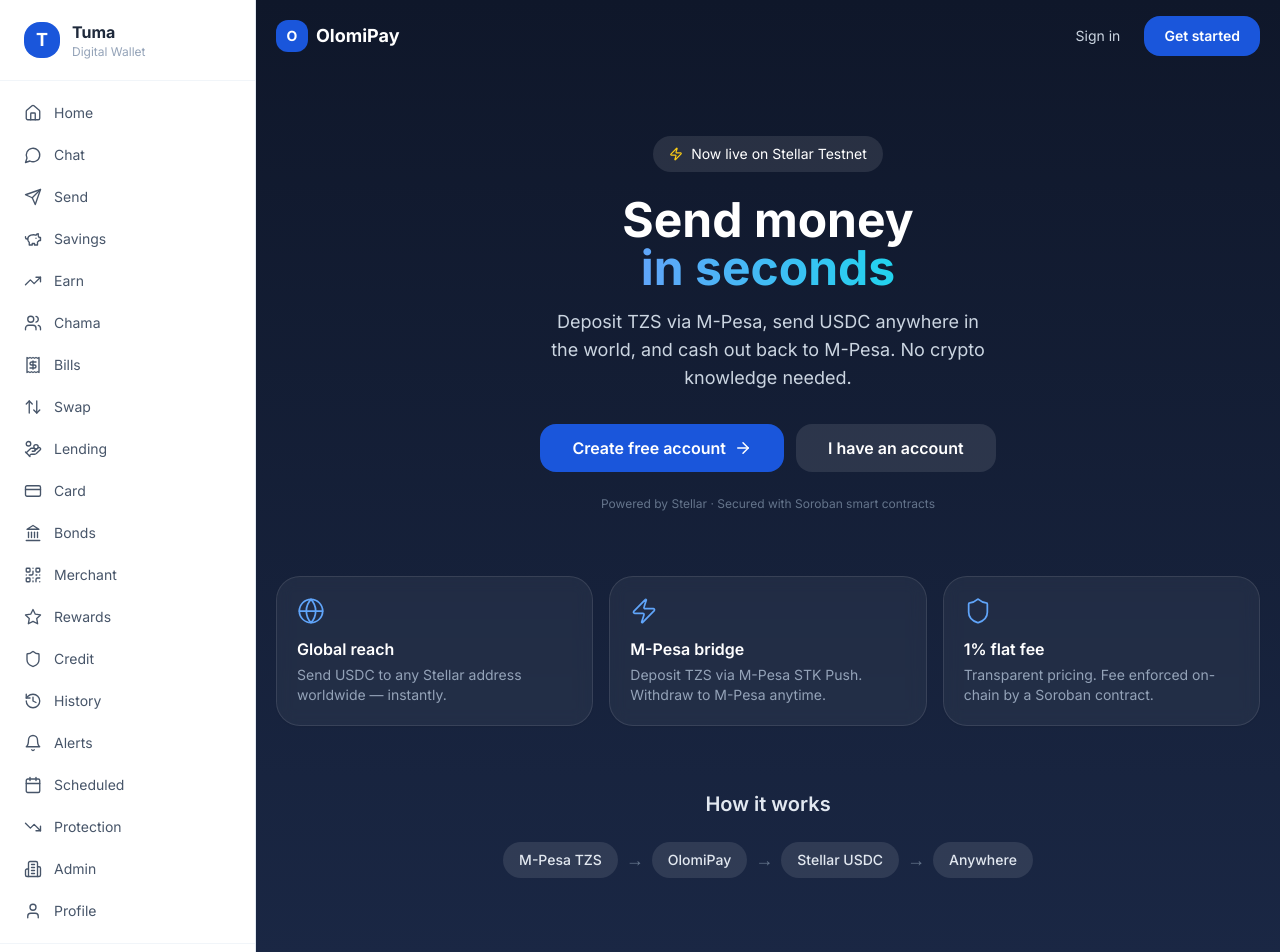
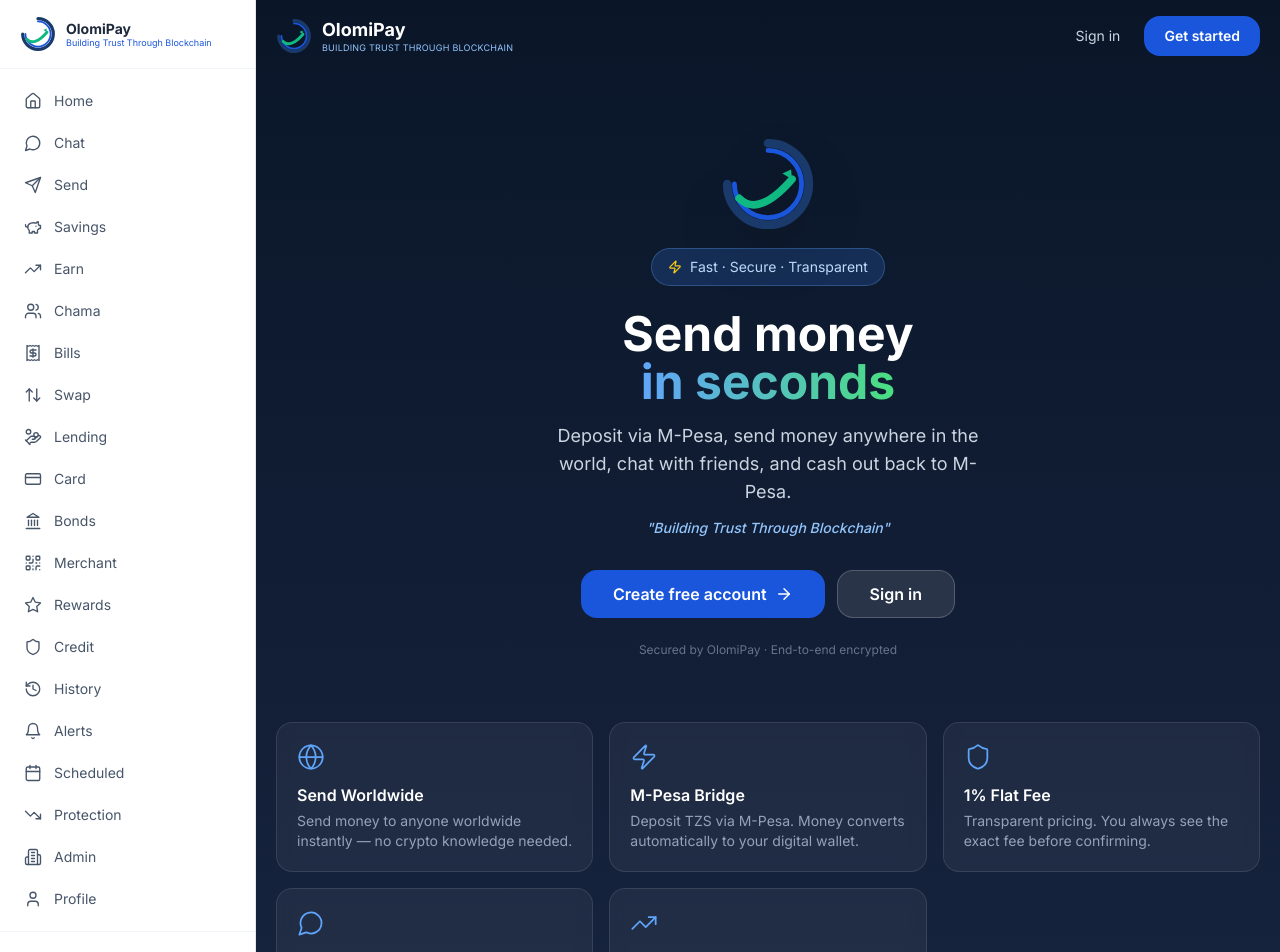
Before and after one commit to godvilconsult-bit/olomipay, a Next.js app in the folder frontend/: page / in a window 1280 px wide. Shown: the top 952 px of the page. Built offline with nearby package versions, Linux system fonts and the light colour scheme.

Commit message:
Rebrand: OlomiPay logo, tagline, remove Stellar refs, full fee breakdown, Olomi Wallet

```diff
--- a/frontend/app/auth/register/page.tsx
+++ b/frontend/app/auth/register/page.tsx
@@ -41,7 +41,7 @@
     try {
       const data = await auth.register(phone, pin, name);
       setTokens(data.accessToken, data.refreshToken);
-      toast.success(`Welcome to Tuma, ${name || 'friend'}! 🎉`);
+      toast.success(`Welcome to OlomiPay, ${name || 'friend'}! 🎉`);
       router.push('/dashboard');
     } catch (err: any) {
       toast.error(err.message ?? 'Registration failed. Please try again.');
--- a/frontend/app/join/page.tsx
+++ b/frontend/app/join/page.tsx
@@ -7,7 +7,7 @@
 function JoinContent() {
   const params   = useSearchParams();
   const ref      = params.get('ref') ?? '';
-  const fromName = params.get('from') ?? 'A Tuma user';
+  const fromName = params.get('from') ?? 'A OlomiPay user';
   const [inviter, setInviter] = useState(fromName);
 
   useEffect(() => {
@@ -28,7 +28,7 @@
         <div className="w-16 h-16 bg-primary rounded-2xl flex items-center justify-center text-white text-3xl font-bold mx-auto mb-4">T</div>
         <div className="mb-6">
           <div className="w-14 h-14 bg-primary/10 rounded-full flex items-center justify-center mx-auto mb-3 text-2xl">👋</div>
-          <h1 className="text-xl font-bold text-slate-800 mb-2">{inviter} invited you to Tuma!</h1>
+          <h1 className="text-xl font-bold text-slate-800 mb-2">{inviter} invited you to OlomiPay!</h1>
           <p className="text-slate-500 text-sm leading-relaxed">
             Tuma is the all-in-one app for sending money, chatting with friends, and running your business.
           </p>
@@ -53,7 +53,7 @@
         <Link href="/auth/login" className="block text-sm text-slate-400 hover:text-primary transition-colors">
           Already have an account? Sign in
         </Link>
-        <p className="text-xs text-slate-300 mt-4">Tuma · Secure · Fast</p>
+        <p className="text-xs text-slate-300 mt-4">OlomiPay · Secure · Fast</p>
       </div>
     </div>
   );
--- a/frontend/app/layout.tsx
+++ b/frontend/app/layout.tsx
@@ -4,8 +4,8 @@
 import './globals.css';
 
 export const metadata: Metadata = {
-  title:       'OlomiPay — Send money instantly',
-  description: 'Bridge M-Pesa Tanzania with global Stellar payments. Send TZS, receive USDC worldwide.',
+  title:       'OlomiPay — Building Trust Through Blockchain',
+  description: 'OlomiPay — Send money instantly via M-Pesa, chat with friends, earn interest. Building Trust Through Blockchain.',
   manifest:    '/manifest.json',
   appleWebApp: {
     capable:           true,
--- a/frontend/app/page.tsx
+++ b/frontend/app/page.tsx
@@ -1,14 +1,18 @@
 import Link from 'next/link';
-import { ArrowRight, Zap, Globe, Shield } from 'lucide-react';
+import Image from 'next/image';
+import { ArrowRight, Zap, Globe, Shield, MessageCircle, TrendingUp } from 'lucide-react';
 
 export default function LandingPage() {
   return (
-    <main className="min-h-screen bg-gradient-to-b from-[#0f172a] to-[#1a2744] text-white flex flex-col">
+    <main className="min-h-screen bg-gradient-to-b from-[#0a1628] to-[#1a2744] text-white flex flex-col">
       {/* Nav */}
       <nav className="flex items-center justify-between px-5 py-4 max-w-5xl mx-auto w-full">
-        <div className="flex items-center gap-2">
-          <div className="w-8 h-8 rounded-xl bg-primary flex items-center justify-center font-bold text-white text-sm">O</div>
-          <span className="font-bold text-lg">OlomiPay</span>
+        <div className="flex items-center gap-2.5">
+          <img src="/logo.svg" alt="OlomiPay" className="w-9 h-9" />
+          <div>
+            <p className="font-bold text-lg leading-tight">OlomiPay</p>
+            <p className="text-[9px] text-blue-300 leading-tight tracking-wide uppercase">Building Trust Through Blockchain</p>
+          </div>
         </div>
         <div className="flex items-center gap-3">
           <Link href="/auth/login" className="text-sm text-slate-300 hover:text-white transition-colors px-3 py-2">
@@ -22,21 +26,27 @@
 
       {/* Hero */}
       <section className="flex-1 flex flex-col items-center justify-center text-center px-5 py-16 max-w-2xl mx-auto">
-        <div className="inline-flex items-center gap-2 bg-white/10 rounded-full px-4 py-2 text-sm mb-6">
-          <Zap size={14} className="text-yellow-400" />
-          <span>Now live on Stellar Testnet</span>
+        {/* Logo big */}
+        <div className="mb-6">
+          <img src="/logo.svg" alt="OlomiPay" className="w-24 h-24 mx-auto mb-4 drop-shadow-2xl" />
+          <div className="inline-flex items-center gap-2 bg-blue-500/20 border border-blue-400/30 rounded-full px-4 py-2 text-sm">
+            <Zap size={14} className="text-yellow-400" />
+            <span className="text-blue-200">Fast · Secure · Transparent</span>
+          </div>
         </div>
 
         <h1 className="text-4xl sm:text-5xl font-bold leading-tight mb-4">
           Send money<br />
-          <span className="text-transparent bg-clip-text bg-gradient-to-r from-blue-400 to-cyan-400">
+          <span className="text-transparent bg-clip-text bg-gradient-to-r from-blue-400 to-green-400">
             in seconds
           </span>
         </h1>
 
-        <p className="text-lg text-slate-300 mb-8 max-w-md">
-          Deposit TZS via M-Pesa, send USDC anywhere in the world, and cash out
-          back to M-Pesa. No crypto knowledge needed.
+        <p className="text-lg text-slate-300 mb-3 max-w-md">
+          Deposit via M-Pesa, send money anywhere in the world, chat with friends, and cash out back to M-Pesa.
+        </p>
+        <p className="text-sm text-blue-300 mb-8 font-medium italic">
+          "Building Trust Through Blockchain"
         </p>
 
         <div className="flex flex-col sm:flex-row gap-3 w-full sm:w-auto">
@@ -44,38 +54,27 @@
             Create free account
             <ArrowRight size={18} />
           </Link>
-          <Link href="/auth/login" className="btn-secondary text-base px-8 bg-white/10 text-white hover:bg-white/20">
-            I have an account
+          <Link href="/auth/login" className="btn-secondary text-base px-8 bg-white/10 text-white hover:bg-white/20 border border-white/20">
+            Sign in
           </Link>
         </div>
 
-        {/* Trust indicators */}
         <p className="text-xs text-slate-500 mt-6">
-          Powered by Stellar · Secured with Soroban smart contracts
+          Secured by OlomiPay · End-to-end encrypted
         </p>
       </section>
 
       {/* Features */}
-      <section className="px-5 pb-16 max-w-5xl mx-auto w-full">
+      <section className="px-5 pb-12 max-w-5xl mx-auto w-full">
         <div className="grid sm:grid-cols-3 gap-4">
           {[
-            {
-              icon: Globe,
-              title: 'Global reach',
-              desc:  'Send USDC to any Stellar address worldwide — instantly.',
-            },
-            {
-              icon: Zap,
-              title: 'M-Pesa bridge',
-              desc:  'Deposit TZS via M-Pesa STK Push. Withdraw to M-Pesa anytime.',
-            },
-            {
-              icon: Shield,
-              title: '1% flat fee',
-              desc:  'Transparent pricing. Fee enforced on-chain by a Soroban contract.',
-            },
+            { icon: Globe,          title: 'Send Worldwide',    desc: 'Send money to anyone worldwide instantly — no crypto knowledge needed.' },
+            { icon: Zap,            title: 'M-Pesa Bridge',     desc: 'Deposit TZS via M-Pesa. Money converts automatically to your digital wallet.' },
+            { icon: Shield,         title: '1% Flat Fee',       desc: 'Transparent pricing. You always see the exact fee before confirming.' },
+            { icon: MessageCircle,  title: 'Chat & Pay',        desc: 'Chat with contacts and send money directly in the conversation.' },
+            { icon: TrendingUp,     title: 'Earn Interest',     desc: 'Save your money and earn daily interest on your balance.' },
           ].map(({ icon: Icon, title, desc }) => (
-            <div key={title} className="card bg-white/5 dark:bg-white/5 backdrop-blur border border-white/10">
+            <div key={title} className="rounded-2xl bg-white/5 backdrop-blur border border-white/10 p-5">
               <Icon size={28} className="text-blue-400 mb-3" strokeWidth={1.5} />
               <h3 className="font-semibold text-white mb-1">{title}</h3>
               <p className="text-sm text-slate-400">{desc}</p>
@@ -84,23 +83,23 @@
         </div>
       </section>
 
-      {/* Flow diagram */}
+      {/* How it works */}
       <section className="px-5 pb-20 max-w-2xl mx-auto w-full text-center">
         <h2 className="text-xl font-semibold mb-6 text-slate-200">How it works</h2>
         <div className="flex items-center justify-center gap-2 flex-wrap">
-          {['M-Pesa TZS', '→', 'OlomiPay', '→', 'Stellar USDC', '→', 'Anywhere'].map((step, i) => (
-            <span
-              key={i}
-              className={step === '→'
-                ? 'text-slate-500 text-lg'
-                : 'bg-white/10 rounded-full px-4 py-2 text-sm font-medium text-slate-200'
-              }
-            >
+          {['M-Pesa', '→', 'Olomi Wallet', '→', 'Send / Save / Chat', '→', 'Cash Out'].map((step, i) => (
+            <span key={i} className={step === '→' ? 'text-slate-500 text-lg' :
+              'bg-white/10 rounded-full px-4 py-2 text-sm font-medium text-slate-200'}>
               {step}
             </span>
           ))}
         </div>
       </section>
+
+      {/* Footer */}
+      <div className="text-center pb-8 text-xs text-slate-600">
+        © 2026 OlomiPay · Building Trust Through Blockchain
+      </div>
     </main>
   );
 }
--- a/frontend/app/profile/page.tsx
+++ b/frontend/app/profile/page.tsx
@@ -3,7 +3,7 @@
 import { useState, useEffect, useRef } from 'react';
 import { useRouter } from 'next/navigation';
 import toast from 'react-hot-toast';
-import { ArrowLeft, Copy, LogOut, Shield, Camera, Wallet, ExternalLink, RefreshCw, Edit2, Check } from 'lucide-react';
+import { ArrowLeft, Copy, LogOut, Shield, Camera, Wallet, RefreshCw, Edit2, Check } from 'lucide-react';
 import BottomNav from '../../components/BottomNav';
 import { auth, clearTokens } from '../../lib/api';
 
@@ -173,78 +173,74 @@
           </div>
         </div>
 
-        {/* ── Stellar Wallet ── */}
+        {/* ── Olomi Wallet ── */}
         <div className="bg-white dark:bg-slate-800 rounded-3xl p-5 space-y-4">
           <div className="flex items-center gap-2 mb-1">
             <Wallet size={18} className="text-primary" />
-            <h3 className="font-semibold">Stellar Wallet</h3>
-            <span className={`ml-auto text-xs px-2 py-0.5 rounded-full font-medium ${
-              wallet?.network === 'mainnet' ? 'bg-green-100 text-green-700' : 'bg-amber-100 text-amber-700'
-            }`}>
-              {wallet?.network === 'mainnet' ? 'Mainnet' : 'Testnet'}
-            </span>
+            <h3 className="font-semibold">Olomi Wallet</h3>
+            <span className="ml-auto text-xs px-2 py-0.5 rounded-full font-medium bg-green-100 text-green-700">Active</span>
           </div>
 
           {/* Balances */}
           <div className="grid grid-cols-2 gap-3">
             <div className="bg-slate-50 dark:bg-slate-700 rounded-2xl p-3 text-center">
-              <p className="text-xs text-slate-400 mb-1">USDC Balance</p>
+              <p className="text-xs text-slate-400 mb-1">USD Balance</p>
               <p className="font-bold text-lg">${parseFloat(wallet?.balance?.usdc ?? '0').toFixed(2)}</p>
             </div>
             <div className="bg-slate-50 dark:bg-slate-700 rounded-2xl p-3 text-center">
-              <p className="text-xs text-slate-400 mb-1">XLM Balance</p>
+              <p className="text-xs text-slate-400 mb-1">Coins Balance</p>
               <p className="font-bold text-lg">{parseFloat(wallet?.balance?.xlm ?? '0').toFixed(2)}</p>
             </div>
           </div>
 
-          {/* Wallet address */}
+          {/* Wallet ID — no Stellar mention */}
           <div className="bg-slate-50 dark:bg-slate-700 rounded-2xl p-3">
-            <p className="text-xs text-slate-400 mb-1">Your Stellar Address</p>
+            <p className="text-xs text-slate-400 mb-1">Your Wallet ID</p>
             <p className="font-mono text-xs text-slate-600 dark:text-slate-300 break-all leading-relaxed">
               {wallet?.address}
             </p>
             <div className="flex gap-2 mt-2">
               <button onClick={copyAddress}
                 className="flex items-center gap-1.5 text-xs text-primary font-semibold bg-primary/10 px-3 py-1.5 rounded-xl">
-                <Copy size={12} /> Copy
+                <Copy size={12} /> Copy ID
               </button>
-              <a href={wallet?.explorerUrl} target="_blank" rel="noopener noreferrer"
-                className="flex items-center gap-1.5 text-xs text-slate-500 font-semibold bg-slate-100 dark:bg-slate-600 px-3 py-1.5 rounded-xl">
-                <ExternalLink size={12} /> Explorer
-              </a>
-              {wallet?.network === 'testnet' && !wallet?.funded && (
+              {wallet?.network === 'testnet' && (
                 <button onClick={fundWallet}
                   className="flex items-center gap-1.5 text-xs text-amber-600 font-semibold bg-amber-50 px-3 py-1.5 rounded-xl ml-auto">
-                  <RefreshCw size={12} /> Fund (testnet)
+                  <RefreshCw size={12} /> Activate
                 </button>
               )}
             </div>
           </div>
 
           <p className="text-xs text-slate-400 text-center">
-            Your wallet address is automatically linked to {user?.phone}
+            Your Olomi Wallet is linked to {user?.phone}
           </p>
         </div>
 
-        {/* ── M-Pesa → USDC/XLM info ── */}
-        <div className="bg-gradient-to-r from-green-500 to-emerald-600 rounded-3xl p-5 text-white">
-          <h3 className="font-bold mb-1">M-Pesa → USDC / XLM</h3>
+        {/* ── M-Pesa → Olomi Wallet info ── */}
+        <div className="bg-gradient-to-r from-[#1a3a6b] to-[#1a56db] rounded-3xl p-5 text-white">
+          <div className="flex items-center gap-2 mb-2">
+            <img src="/logo.svg" alt="" className="w-6 h-6" />
+            <h3 className="font-bold">M-Pesa → Olomi Wallet</h3>
+          </div>
           <p className="text-sm text-white/80 mb-3">
-            When you deposit via M-Pesa, your TZS is automatically converted to USDC in your Stellar wallet. You can then swap USDC → XLM anytime.
+            Deposit via M-Pesa and your money is instantly available in your Olomi Wallet. Send, save, or convert anytime.
           </p>
           <div className="space-y-2">
-            <div className="flex items-center gap-2 bg-white/20 rounded-xl p-2.5 text-sm">
-              <span>1.</span><span>Go to <strong>Deposit</strong> → enter amount → pay via M-Pesa STK push</span>
-            </div>
-            <div className="flex items-center gap-2 bg-white/20 rounded-xl p-2.5 text-sm">
-              <span>2.</span><span>TZS automatically converts to <strong>USDC</strong> in your wallet</span>
-            </div>
-            <div className="flex items-center gap-2 bg-white/20 rounded-xl p-2.5 text-sm">
-              <span>3.</span><span>Use <strong>Swap</strong> to convert USDC ↔ XLM on Stellar DEX</span>
-            </div>
+            {[
+              'Go to Deposit → enter amount → pay via M-Pesa',
+              'Money is instantly credited to your Olomi Wallet',
+              'Send to anyone, save for interest, or convert currencies',
+            ].map((s, i) => (
+              <div key={i} className="flex items-center gap-2 bg-white/20 rounded-xl p-2.5 text-sm">
+                <span className="w-5 h-5 bg-white/30 rounded-full flex items-center justify-center text-xs font-bold flex-shrink-0">{i+1}</span>
+                <span>{s}</span>
+              </div>
+            ))}
           </div>
           <button onClick={() => router.push('/deposit')}
-            className="mt-4 w-full bg-white text-green-600 font-bold py-3 rounded-2xl text-sm">
+            className="mt-4 w-full bg-white text-primary font-bold py-3 rounded-2xl text-sm">
             Deposit via M-Pesa →
           </button>
         </div>
--- a/frontend/app/send/page.tsx
+++ b/frontend/app/send/page.tsx
@@ -99,7 +99,7 @@
               <label className="text-sm font-medium text-slate-600 dark:text-slate-400">To</label>
               <input
                 type="text"
-                placeholder="+255712345678 or G... Stellar address"
+                placeholder="+255712345678 or wallet address"
                 value={recipient}
                 onChange={e => setRecipient(e.target.value.trim())}
                 className="input"
@@ -112,8 +112,8 @@
                     : 'text-success'
                 }`}>
                   {recipientType === 'phone'    ? '✓ Tanzania phone number' :
-                   recipientType === 'stellar'  ? '✓ Stellar address'       :
-                   '✗ Not a valid phone or Stellar address'}
+                   recipientType === 'stellar'  ? '✓ Valid wallet address' :
+                   '✗ Not a valid phone or wallet address'}
                 </p>
               )}
             </div>
--- a/frontend/components/BalanceCard.tsx
+++ b/frontend/components/BalanceCard.tsx
@@ -52,58 +52,49 @@
   }
 
   return (
-    <div className="card bg-gradient-to-br from-[#1a56db] to-[#1e40af] text-white relative overflow-hidden">
+    <div className="card bg-gradient-to-br from-[#1a3a6b] to-[#1a56db] text-white relative overflow-hidden">
       {/* Decorative circles */}
       <div className="absolute -top-10 -right-10 w-40 h-40 bg-white/5 rounded-full" />
       <div className="absolute -bottom-8 -left-8 w-32 h-32 bg-white/5 rounded-full" />
+      {/* Logo watermark */}
+      <img src="/logo.svg" alt="" className="absolute -right-4 -bottom-4 w-24 h-24 opacity-10" />
 
       <div className="relative z-10">
         <div className="flex items-center justify-between mb-3">
-          <span className="text-sm font-medium text-white/70">Total Balance</span>
           <div className="flex items-center gap-2">
-            <button
-              onClick={() => load(true)}
-              className="p-1.5 rounded-full hover:bg-white/10 transition-colors min-h-[32px] min-w-[32px] flex items-center justify-center"
-              aria-label="Refresh balance"
-            >
+            <img src="/logo.svg" alt="OlomiPay" className="w-5 h-5" />
+            <span className="text-sm font-medium text-white/80">Olomi Wallet</span>
+          </div>
+          <div className="flex items-center gap-2">
+            <button onClick={() => load(true)}
+              className="p-1.5 rounded-full hover:bg-white/10 min-h-[32px] min-w-[32px] flex items-center justify-center">
               <RefreshCw size={14} className={refreshing ? 'animate-spin' : ''} />
             </button>
-            <button
-              onClick={() => setHidden(h => !h)}
-              className="p-1.5 rounded-full hover:bg-white/10 transition-colors min-h-[32px] min-w-[32px] flex items-center justify-center"
-              aria-label={hidden ? 'Show balance' : 'Hide balance'}
-            >
+            <button onClick={() => setHidden(h => !h)}
+              className="p-1.5 rounded-full hover:bg-white/10 min-h-[32px] min-w-[32px] flex items-center justify-center">
               {hidden ? <EyeOff size={14} /> : <Eye size={14} />}
             </button>
           </div>
         </div>
 
-        {/* Primary balance — USDC */}
+        {/* Primary balance */}
         <div className="mb-1">
           <span className="text-4xl font-bold tracking-tight">
             {hidden ? '••••••' : formatUsdc(usdcNum)}
           </span>
-          <span className="ml-2 text-lg font-medium text-white/70">USDC</span>
+          <span className="ml-2 text-lg font-medium text-white/70">USD</span>
         </div>
 
         {/* TZS equivalent */}
         <div className="text-sm text-white/60 mb-4">
-          ≈ {hidden ? '•••' : formatTzs(tzsEquiv)}
+          ≈ {hidden ? '•••' : formatTzs(tzsEquiv)} TZS
         </div>
 
-        {/* XLM sub-balance */}
+        {/* Coins balance — no Stellar mention */}
         <div className="flex items-center gap-2 text-xs text-white/50">
-          <span>{hidden ? '••' : `${parseFloat(xlm ?? '0').toFixed(2)} XLM`}</span>
+          <span>{hidden ? '••' : `${parseFloat(xlm ?? '0').toFixed(2)} coins`}</span>
           <span>·</span>
-          <span>Stellar Network</span>
-          {publicKey && (
-            <>
-              <span>·</span>
-              <span className="font-mono">
-                {publicKey.slice(0, 4)}...{publicKey.slice(-4)}
-              </span>
-            </>
-          )}
+          <span>OlomiPay · Building Trust Through Blockchain</span>
         </div>
       </div>
     </div>
--- a/frontend/components/Sidebar.tsx
+++ b/frontend/components/Sidebar.tsx
@@ -44,12 +44,12 @@
   return (
     <aside className="hidden lg:flex flex-col w-64 min-h-screen bg-white dark:bg-slate-900 border-r border-slate-200 dark:border-slate-700 fixed left-0 top-0 z-50">
       {/* Logo */}
-      <div className="px-6 py-5 border-b border-slate-100 dark:border-slate-800">
-        <div className="flex items-center gap-3">
-          <div className="w-9 h-9 bg-primary rounded-2xl flex items-center justify-center text-white font-bold text-lg">T</div>
+      <div className="px-5 py-4 border-b border-slate-100 dark:border-slate-800">
+        <div className="flex items-center gap-2.5">
+          <img src="/logo.svg" alt="OlomiPay" className="w-9 h-9 flex-shrink-0" />
           <div>
-            <p className="font-bold text-slate-800 dark:text-slate-200">Tuma</p>
-            <p className="text-xs text-slate-400">Digital Wallet</p>
+            <p className="font-bold text-slate-800 dark:text-slate-200 text-sm leading-tight">OlomiPay</p>
+            <p className="text-[9px] text-primary leading-tight">Building Trust Through Blockchain</p>
           </div>
         </div>
       </div>
--- a/frontend/lib/useContacts.ts
+++ b/frontend/lib/useContacts.ts
@@ -10,7 +10,7 @@
 const API = process.env.NEXT_PUBLIC_API_URL;
 
 export type TumaContact = {
-  id:           string;      // Tuma user ID
+  id:           string;      // OlomiPay user ID
   phone:        string;      // normalized E.164
   savedName:    string;      // name from phone's contacts
   kycName:      string | null;
@@ -31,7 +31,7 @@
 }
 
 /**
- * Open the native contact picker and return Tuma users
+ * Open the native contact picker and return OlomiPay users
  * that match numbers in the user's phonebook.
  * Each result includes the contact's saved name.
  */
@@ -59,7 +59,7 @@
 
   const phones = entries.map(e => e.phone);
 
-  // Ask backend which ones are registered on Tuma
+  // Ask backend which ones are registered on OlomiPay
   const res = await fetch(`${API}/api/invite/match-contacts`, {
     method:  'POST',
     headers: { 'Content-Type': 'application/json', Authorization: `Bearer ${getToken()}` },
```
Also changed, not shown: frontend/app/chat/page.tsx (+17 -17 lines), frontend/components/FeePreview.tsx (+58 -17 lines), frontend/public/logo.svg (added), frontend/public/manifest.json.
